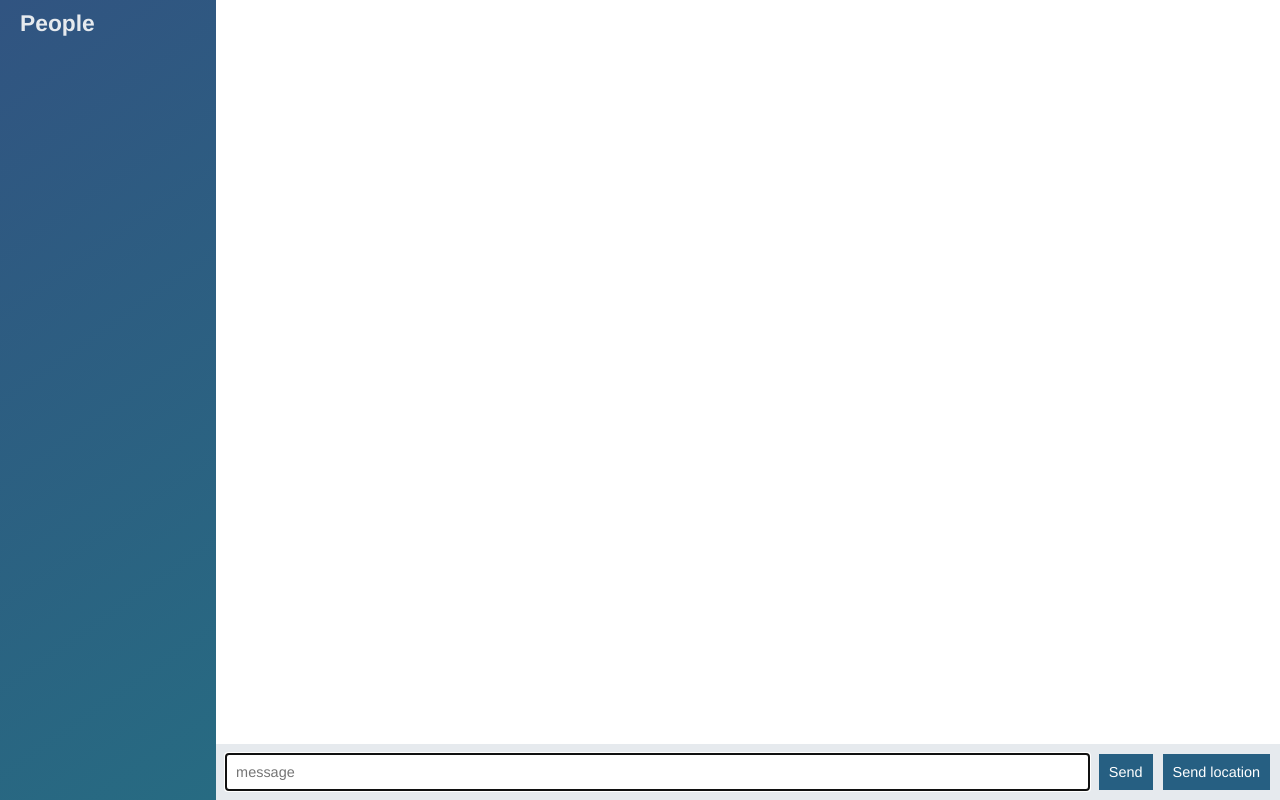
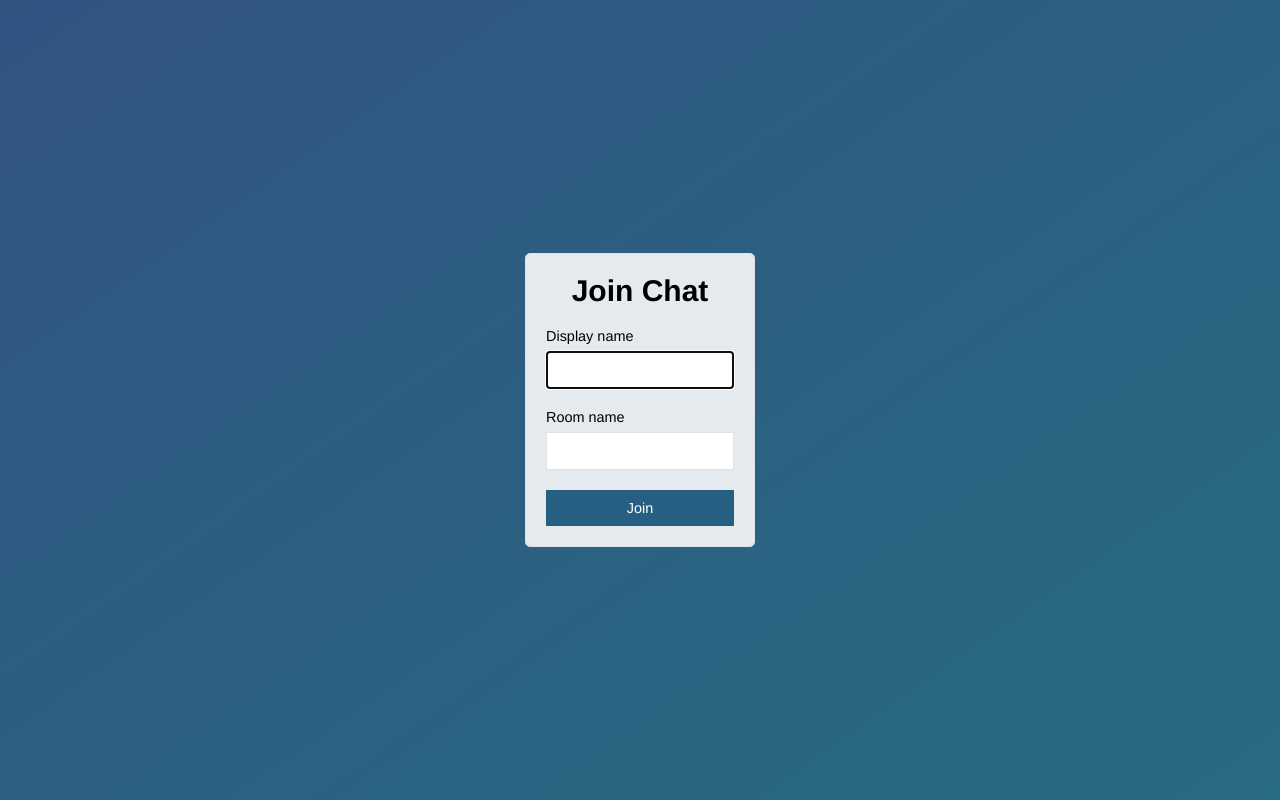
Before and after one commit to AmrElkfrawy/realtime-chat-app-nodejs, a website: page public/index.html in a window 1280 px wide. Drawn offline with nearby package versions, Linux system fonts and the light colour scheme; no server answers.

Commit message:
Add join form

```diff
--- a/public/css/style.css
+++ b/public/css/style.css
@@ -95,6 +95,12 @@ button:disabled {
   display: block;
   margin-bottom: 7px;
 }
+.form-field h1 {
+  font-size: 30px;
+  text-align: center;
+  font-weight: bold;
+}
+
 .form-field input,
 .form-field select {
   border: 1px solid #e1e1e1;
--- a/public/index.html
+++ b/public/index.html
@@ -3,53 +3,27 @@
   <head>
     <meta charset="UTF-8" />
     <meta name="viewport" content="width=device-width, initial-scale=1.0" />
-    <title>Document</title>
+    <title>Join</title>
     <link rel="stylesheet" href="./css/style.css" />
   </head>
-
-  <body class="chat">
-    <div class="chat__sidebar">
-      <h3>People</h3>
-      <div id="users"></div>
+  <body class="centered-form">
+    <div class="centered-form__form">
+      <form action="/chat.html">
+        <div class="form-field">
+          <h1>Join Chat</h1>
+        </div>
+        <div class="form-field">
+          <label>Display name</label>
+          <input type="text" name="name" autofocus />
+        </div>
+        <div class="form-field">
+          <label>Room name</label>
+          <input type="text" name="room" autofocus />
+        </div>
+        <div class="form-field">
+          <button>Join</button>
+        </div>
+      </form>
     </div>
-
-    <div class="chat__main">
-      <ol id="messages" class="chat__messages"></ol>
-      <div class="chat__footer">
-        <form id="message-from">
-          <input type="text" name="message" placeholder="message" autofocus />
-          <button id="submit-btn">Send</button>
-        </form>
-
-        <button id="sendlocation-btn">Send location</button>
-      </div>
-    </div>
-
-    <script id="message-template" type="text/template">
-      <li class='message'>
-        <div class="message__title">
-          <h4>{{from}}</h4>
-          <span>{{createdAt}}</span>
-        </div>
-        <div class="message__body"><p>{{text}}</p></div>
-      </li>
-    </script>
-
-    <script id="location-message-template" type="text/template">
-      <li class='message'>
-        <div class="message__title">
-          <h4>{{from}}</h4>
-          <span>{{createdAt}}</span>
-        </div>
-        <div class="message__body">
-          <a href="{{url}}" target="_blank" >My current location</a>
-        </div>
-      </li>
-    </script>
-
-    <script src="/socket.io/socket.io.js"></script>
-    <script type="text/javascript" src="js/index.js"></script>
-    <script type="text/javascript" src="js/libs/moment.js"></script>
-    <script type="text/javascript" src="js/libs/mustache.js"></script>
   </body>
 </html>
--- a/public/js/index.js
+++ b/public/js/chat.js
@@ -1,4 +1,9 @@
 const socket = io();
+
+function scrollToBottem() {
+  const message = document.querySelector('#messages').lastElementChild;
+  message.scrollIntoView();
+}
 
 socket.on('connect', function () {
   console.log('Connected to server.');
@@ -22,13 +27,7 @@ socket.on('newMessage', function (message) {
 
   const messagesList = document.querySelector('#messages');
   messagesList.appendChild(div);
-
-  // const formattedTime = moment(message.createdAt).format('LT');
-  // const li = document.createElement('li');
-  // li.innerText = `${message.from} (${formattedTime}): ${message.text} `;
-
-  // const messagesList = document.querySelector('#messages');
-  // messagesList.appendChild(li);
+  scrollToBottem();
 });
 
 socket.on('newLocationMessage', function (message) {
@@ -49,19 +48,7 @@ socket.on('newLocationMessage', function (message) {
 
   const messagesList = document.querySelector('#messages');
   messagesList.appendChild(div);
-
-  // const formattedTime = moment(message.createdAt).format('LT');
-  // const li = document.createElement('li');
-  // li.innerText = `${message.from} (${formattedTime}): `;
-
-  // const a = document.createElement('a');
-  // a.setAttribute('target', '_blank');
-  // a.setAttribute('href', message.url);
-  // a.innerText = 'My current location';
-  // li.appendChild(a);
-
-  // const messagesList = document.querySelector('#messages');
-  // messagesList.appendChild(li);
+  scrollToBottem();
 });
 
 document.querySelector('#submit-btn').addEventListener('click', function (e) {
```
Also changed, not shown: public/chat.html (added, +55 -0 lines).
